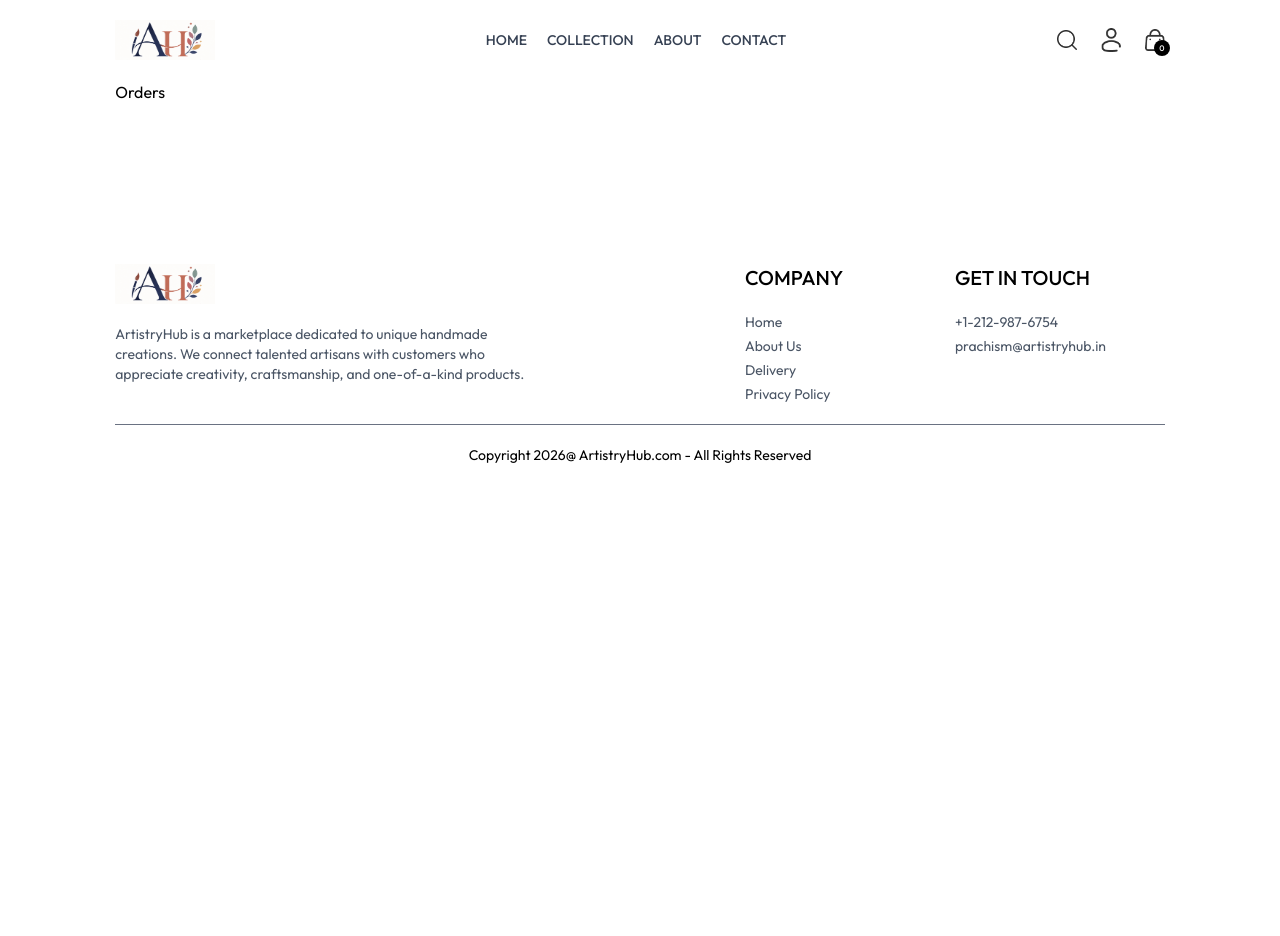
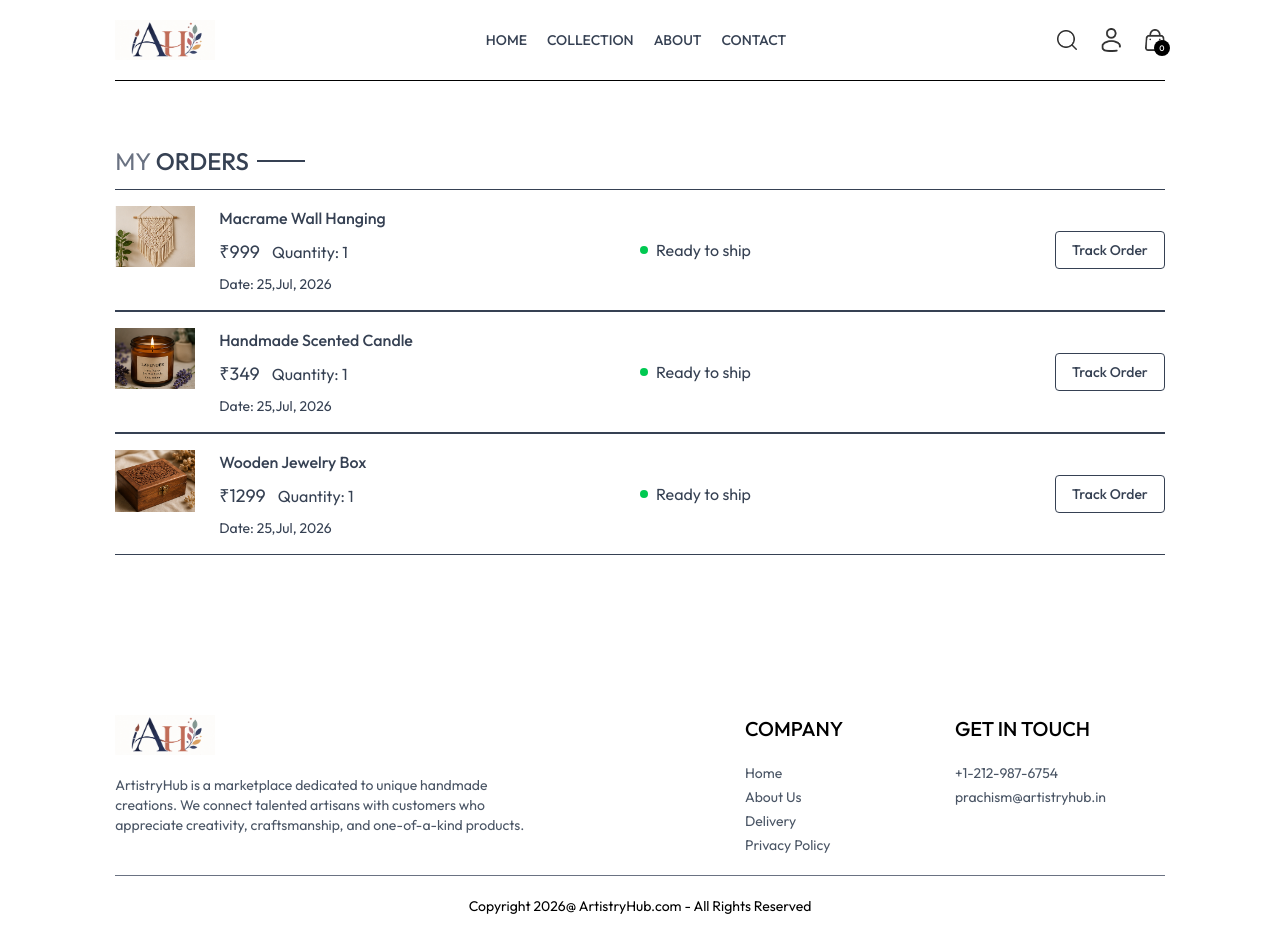
Before and after one commit to prachi93-web/ArtistryHub, a React (Vite) app in the folder frontend/: page /orders in a window 1280 px wide. Before the commit the page ends 800 px from the top, so only its background shows below. Built offline with nearby package versions, Linux system fonts and the light colour scheme.

Commit message:
UI for orders page is done

```diff
--- a/frontend/src/pages/Orders.jsx
+++ b/frontend/src/pages/Orders.jsx
@@ -1,8 +1,42 @@
-import React from 'react'
+import React, { useContext } from 'react'
+import { ShopContext } from '../context/ShopContext'
+import Title from '../components/Title';
 
 const Orders = () => {
+
+  const { products, currency } = useContext(ShopContext);
   return (
-    <div>Orders</div>
+    <div className="border-t pt-16">
+      <div className="text-2xl">
+        <Title text1={'MY'} text2={'ORDERS'} />
+      </div>
+      <div>
+        {
+          products.slice(1,4).map((item,index)=>(
+            <div key={index} className="py-4 border-t border-b text-gray-700 flex flex-col md:flex-row md:items-center md:justify-between gap-4">
+              <div className="items-start gap-6 text-sm flex">
+                <img src={item.image[0]} alt="" className="w-16 sm:w-20" />
+                <div>
+                  <p className='sm:text-base font-medium'>{item.name}</p>
+                  <div className="flex items-center gap-3 mt-2 text-base text-gray-700">
+                    <p className="text-lg">{currency}{item.price}</p>
+                    <p>Quantity: 1</p>
+                  </div>
+                  <p className='mt-2'>Date: <span className="text-gray-700">25,Jul, 2026</span></p>
+                </div>
+              </div>
+              <div className="md:w-1/2 flex justify-between">
+                <div className="items-center flex gap-2">
+                  <p className='min-w-2 h-2 rounded-full bg-green-500'></p>
+                  <p className='md:text-base text-sm'>Ready to ship</p>
+                </div>
+                <button className="border px-4 py-2 text-sm font-medium rounded-sm">Track Order</button>
+              </div>
+            </div>
+          ))
+        }
+      </div>
+    </div>
   )
 }
 
```
